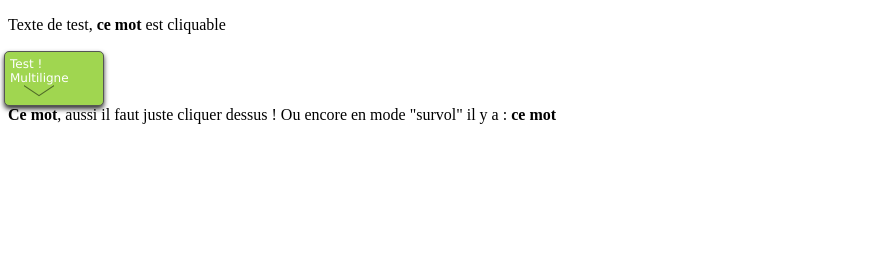
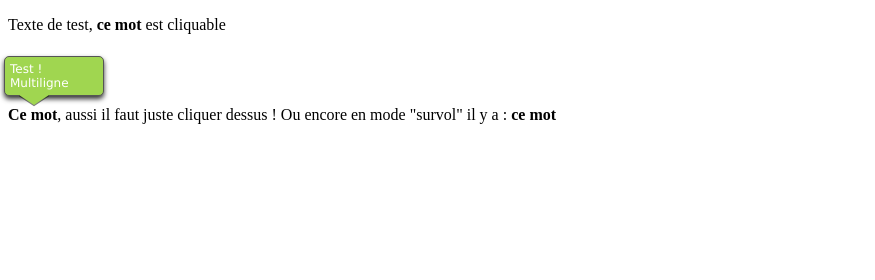
Before and after one commit to whoknows/SimpleTooltips, a plain HTML site: page demo.html in a window 1280 px wide. Both pictures are taken after a click on the element "Ce mot". Shown: the top 280 px of the page, 0-875 px from the left. Drawn offline with nearby package versions, Linux system fonts and the light colour scheme.

Commit message:
Same as js

```diff
--- a/tooltips.css
+++ b/tooltips.css
@@ -1,6 +1,8 @@
 .tooltips-wrapper{
 	display:none;
 	font-size:1em;
+	margin:0px;
+	padding:0px;
 	position:absolute;
 	z-index:999;
 	-moz-border-radius: 5px;
@@ -9,7 +11,7 @@
 }
 
 .tooltips-triangle{
-	position:relative;
+	position:absolute;
 }
 
 .tooltips-body{
@@ -18,7 +20,9 @@
 	color:white;
 	font-family:"Museo Slab",Verdana, Arial, Helvetica;
 	font-size: 12px;
+	margin:0px;
 	padding:5px;
+	position:relative;
 	width:100%;
 	-moz-border-radius: 5px;
 	-webkit-border-radius: 5px;
```
